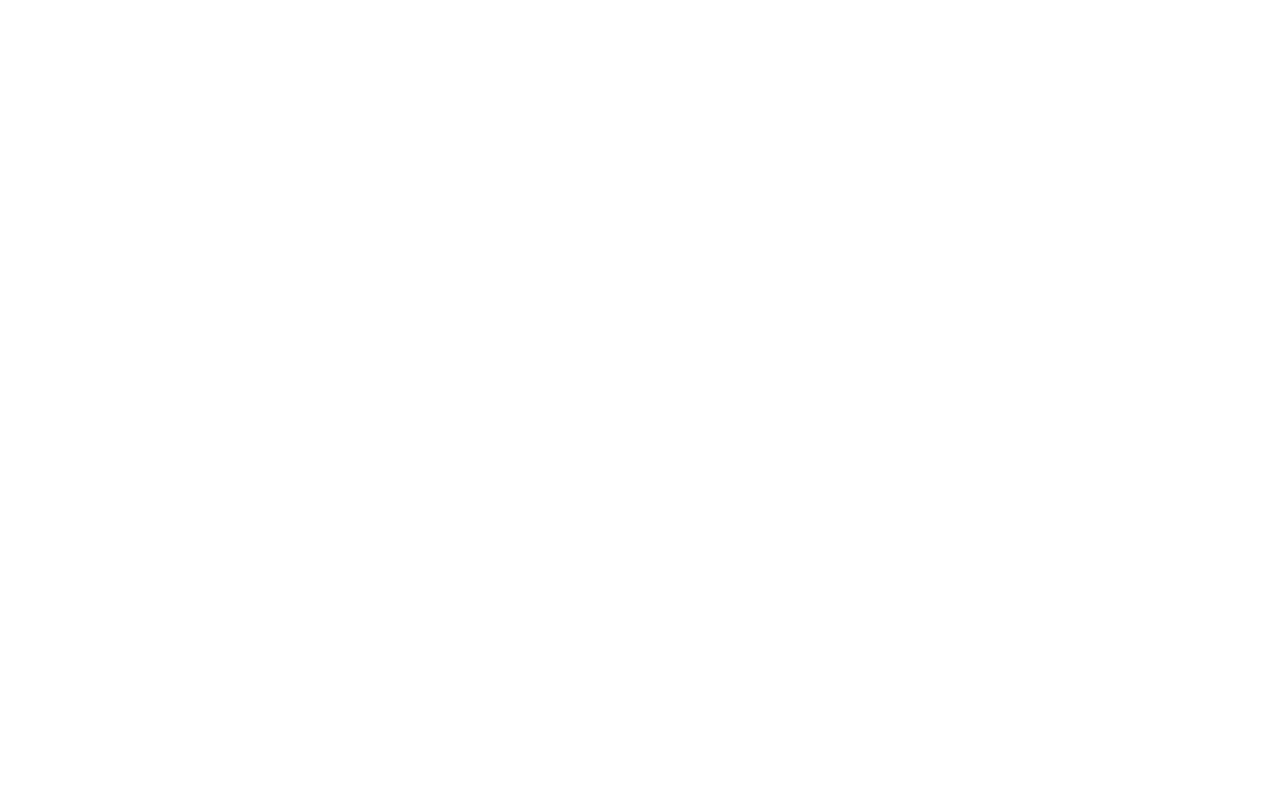
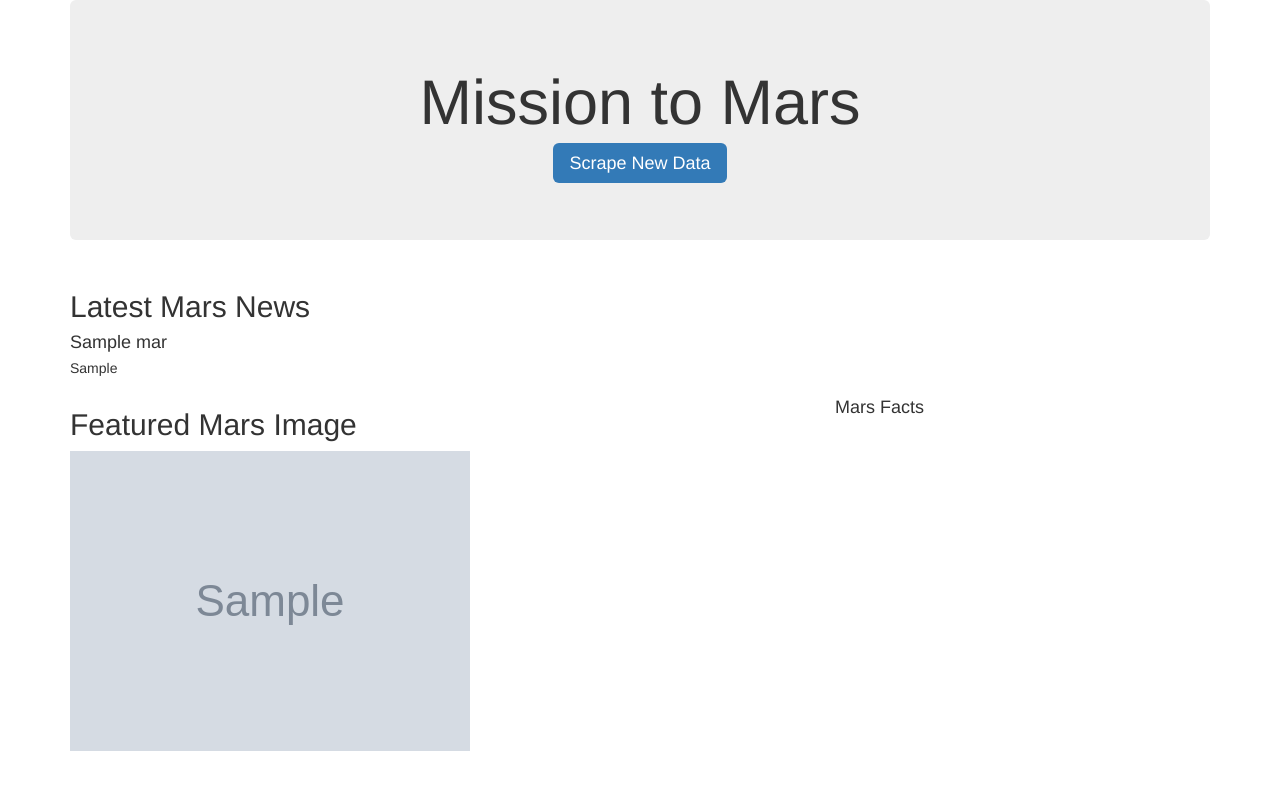
Before and after one commit to eric-spoerner/mission-to-mars, a Flask app: page / in a window 1280 px wide. Before the commit the page is empty. Run offline with Flask 2, Linux system fonts and the light colour scheme; grey boxes marked "Sample" are stand-in pictures; a database or web service that is not in the repository returns one stand-in record (values such as "Sample title"); some libraries are stand-ins or nearby versions.

Commit message:
FINALLY figured out  connection issues by bypassing flask_pymongo and going straight to pymongo.  Not sure what this means for later work but hey, it works!

```diff
--- a/app.py
+++ b/app.py
@@ -1,21 +1,59 @@
 from flask import Flask, render_template, redirect, url_for
 from flask_pymongo import PyMongo
 import scraping
+# https://pyquestions.com/object-is-not-json-serializable
+import json
+from bson import json_util
+
+
+import pymongo
 
 app = Flask(__name__)
 
 #use flask_pymongo to set up mongo connection
-app.config["MONGO_URI"] = "mongodb://localhost:27107/mars_app"
+app.config["MONGO_URI"] = "mongodb://127.0.0.1:27107/mars_app"
 mongo = PyMongo(app)
 
+# https://stackoverflow.com/questions/34243707/pymongo-3-2-connectionfailure-not-working#59608596
+#
+# def index():
+#     # i still don't understand this syntax -- what is mongo.db.***mars***/
+#     mars = mongo.db.mars.find_one()
+#     try:
+#         return mars
+#     except TypeError as e:
+#         print(e)
+#         return None
+#     # except OperationFailure as f:
+#     #     return f
+#     return 'foo'
+
+# source:
+# diagnostic function for testing pymonsgo connection to mongo
 @app.route("/")
 def index():
-    mars = mongo.db.mars.find_one()
-    return render_template("index.html", mars=mars)
+    try:
+        conn = pymongo.MongoClient("mongodb://localhost:27017/")
+        try:
+            mars_db = conn["mars_app"]
+            mars_collection = mars_db.mars
+
+            mars = mars_collection.find_one()
+            # https://pyquestions.com/object-is-not-json-serializable
+            print(mars)
+            # json_doc = json.dumps(mars, default=json_util.default)
+
+            return render_template("index.html", mars=mars)
+        except OperationFailure as e:
+            return e
+    except Exception as e:
+        return e
+
 
 @app.route("/scrape")
 def scrape():
-    mars = mongo.db.mars
+    conn = pymongo.MongoClient("mongodb://localhost:27017/")
+    mars = conn["mars_app"].mars
     mars_data = scraping.scrape_all()
     mars.update_one({}, {"$set":mars_data}, upsert=True) # first empty brackets = param with search criteria for data set
     return redirect('/', code=302) # what is code 302?
--- a/scraping.py
+++ b/scraping.py
@@ -14,7 +14,7 @@ def scrape_all():
         "news_title": news_title,
         "news_paragraph": news_paragraph,
         "featured_image": featured_image(browser),
-        "facts": mars_facts(),
+        "facts": mars_facts(browser),
         "last_modified": dt.datetime.now()
     }
 
--- a/templates/index.html
+++ b/templates/index.html
@@ -4,9 +4,44 @@
     <meta charset="UTF-8">
     <meta http-equiv="X-UA-Compatible" content="IE=edge">
     <meta name="viewport" content="width=device-width, initial-scale=1.0">
-    <title>Document</title>
+    <title>Mission to Mars</title>
+    <link
+        rel="stylesheet"
+        href="https://maxcdn.bootstrapcdn.com/bootstrap/3.3.7/css/bootstrap.min.css"
+    />
 </head>
 <body>
-
+    <div class = "container">
+        <div class="jumbotron text-center">
+            <h1>Mission to Mars</h1>
+            <p><a class="bnt btn-primary btn-lg" href="/scrape"
+                        role="button">Scrape New Data</a></p>
+        </div>
+        <!--mars news-->
+        <div class="row" id="mars-news">
+            <div class="col-md-12"><!--12 columsn scaled to a midsize col display-->
+                <div class="media">
+                    <div class="media-body">
+                        <h2>Latest Mars News</h2>
+                        <h4 class="media-heading">{{ mars.news_title }}</h4>
+                        <p>{{ mars.news_paragraph }}</p>
+                    </div>
+                </div>
+            </div>
+        </div>
+        <!--ID in place for potential later CSs customization-->
+        <div class = "row" id="mars_featured-image">
+            <div class="col-md-8">
+                <h2>Featured Mars Image</h2>
+                <img src="{{ mars.featured_image }}" class="img-responsive" alt="Responsive image">
+            </div>
+            <div class="col-md-4">
+                <div class="row" id="mars-facts">
+                    <h4>Mars Facts</h4>
+                    {{ mars_facts | safe }}
+                </div>
+            </div>
+        </div>
+    </div>
 </body>
 </html>
```
